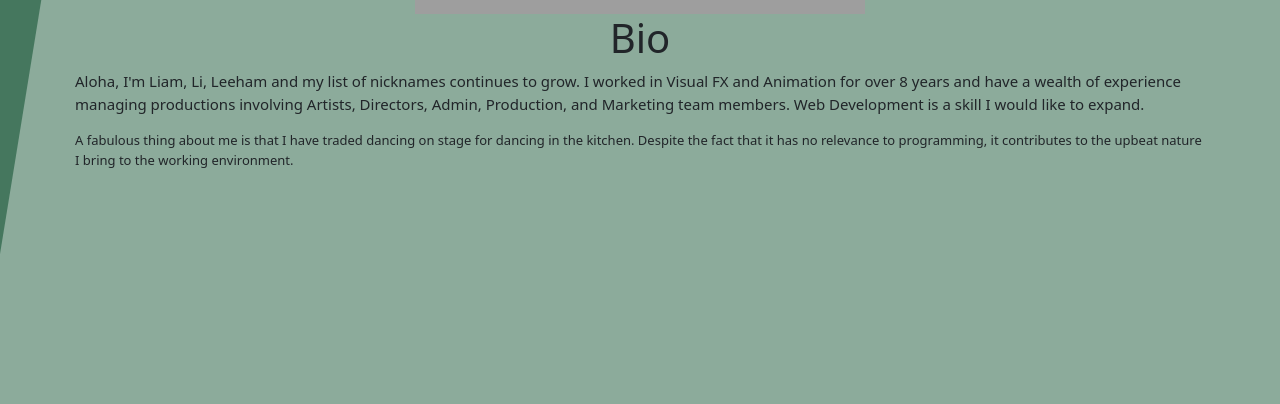
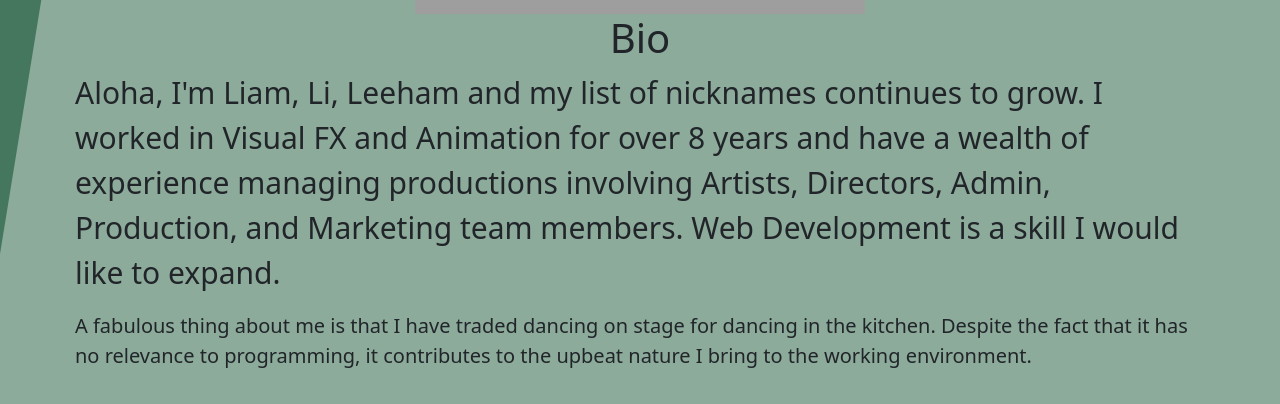
Before and after one commit to liamok19/React-Portfolio, a React (Create React App) app: page / in a window 1280 px wide. Shown: the part 396-800 px from the top of the page. Built offline with nearby package versions, Linux system fonts and the light colour scheme; grey boxes are pictures that could not be loaded.

Commit message:
updated font size

```diff
--- a/src/pages/AboutMe.js
+++ b/src/pages/AboutMe.js
@@ -3,10 +3,10 @@ import image from '../images/liamo_headshot_01.JPG'
 
 const styles = {
   card1:{
-    fontSize: 15,
+    fontSize: 30,
   },
   card2:{
-    fontSize: 13,
+    fontSize: 20,
   },
   imgStyle: {
     width: 450,
```
